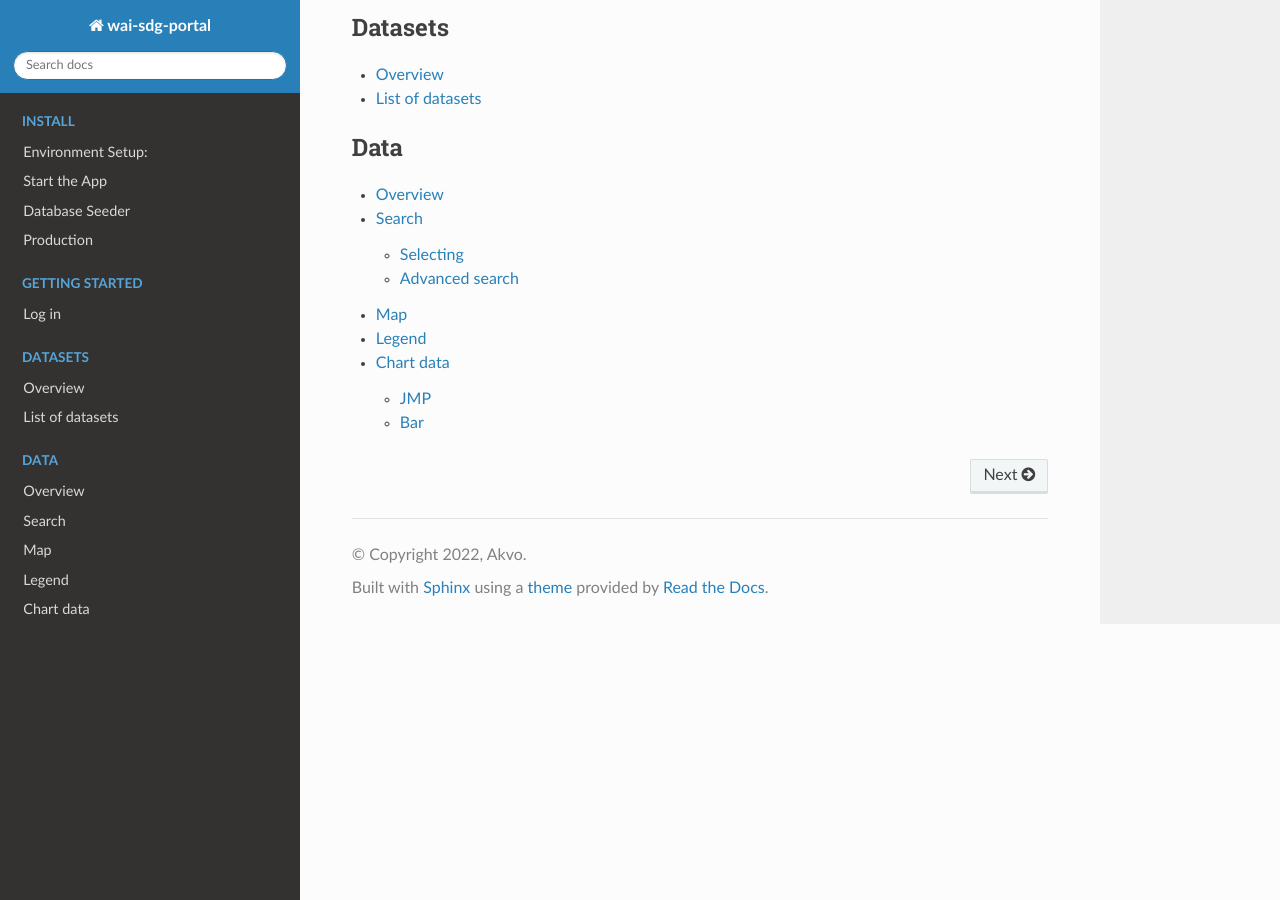
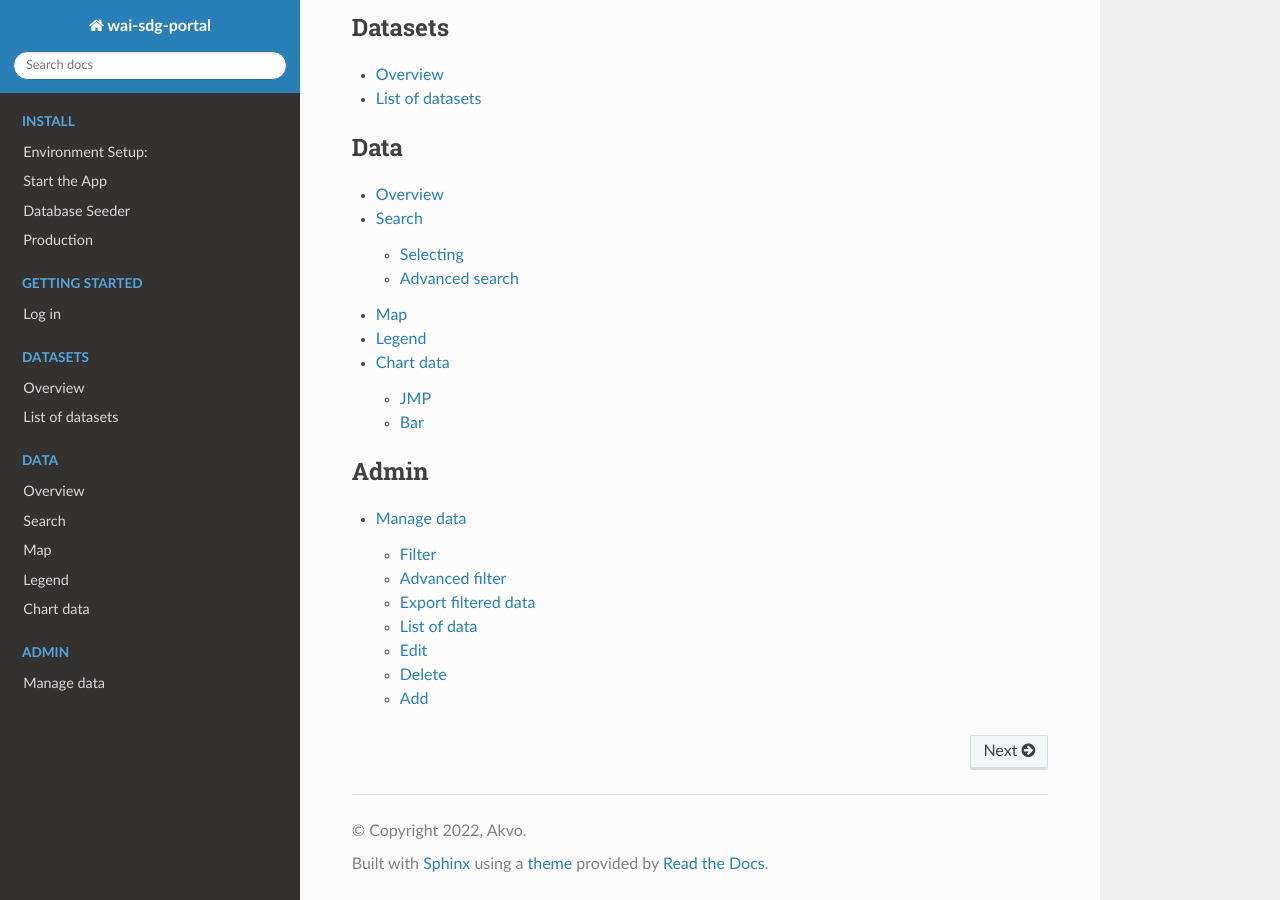
Before and after one commit to akvo/wai-sdg-portal, a Sphinx documentation site: the page built from docs/source/index.rst, in a window 1280 px wide and 900 px high, scrolled down 769 px. Built offline with Sphinx 7.4.7 and the Read the Docs theme 2.0.0, drawn with Linux system fonts in a browser that asks for light colours; some of the changed lines change nothing that is shown.

Commit message:
[#197] - add documentation Admin manage-data

```diff
--- /dev/null
+++ b/docs/source/ethiopia/admin.rst
@@ -0,0 +1,66 @@
+Admin page
+
+Manage data
+------------
+
+Filter
+~~~~~~
+
+Searching data by
+- data point
+- City, town or village
+- You can also reset your filter search.
+
+.. image:: ../../assets/ethiopia/add-data-entry.png
+    :alt: Filtering
+
+Advanced filter
+~~~~~~~~~~~~~~~
+
+If you wish to search in a more advanced way, you click on the **ADVANCED FILTER** buttpn.
+
+.. image:: ../../assets/ethiopia/adavanced-filter-data-entry.png
+    :alt: Advanced filter
+
+Export filtered data
+~~~~~~~~~~~~~~~~~~~~
+
+.. image:: ../../assets/ethiopia/export-filter.png
+    :alt: Export filtered data
+
+List of data
+~~~~~~~~~~~~
+
+A list of data is on the page as a table which has
+- data name
+- Region
+- Submitter
+- Last updated
+-  Action
+
+.. image:: ../../assets/ethiopia/list-data-entry.png
+    :alt: List of data
+
+Edit
+~~~~
+
+A data entry can be edited.
+
+.. image:: ../../assets/ethiopia/edit-data-entry.png
+    :alt: Edit
+
+Delete
+~~~~~~
+
+A data entry can be deleted.
+
+.. image:: ../../assets/ethiopia/delete-data-entry.png
+    :alt: Delete
+
+Add
+~~~
+
+You also can add a new data entry.
+
+.. image:: ../../assets/ethiopia/add-data-entry.png
+    :alt: Add
--- a/docs/source/index.rst
+++ b/docs/source/index.rst
@@ -32,6 +32,12 @@ Welcome to SDG Portal documentation!
 
    ethiopia/data
 
+.. toctree::
+   :maxdepth: 2
+   :caption: Admin
+
+   ethiopia/admin
+
 .. |Build Status| image:: https://akvo.semaphoreci.com/badges/wai-sdg-portal/branches/main.svg?style=shields
    :target: https://akvo.semaphoreci.com/projects/wai-sdg-portal
 .. |Repo Size| image:: https://img.shields.io/github/repo-size/akvo/wai-sdg-portal
```
Also changed, not shown: docs/assets/ethiopia/adavanced-filter-data-entry.png (added), docs/assets/ethiopia/add-data-entry.png (added), docs/assets/ethiopia/delete-data-entry.png (added), docs/assets/ethiopia/edit-data-entry.png (added), docs/assets/ethiopia/export-filter.png (added), docs/assets/ethiopia/filter-data-entry.png (added), docs/assets/ethiopia/list-data-entry.png (added).
